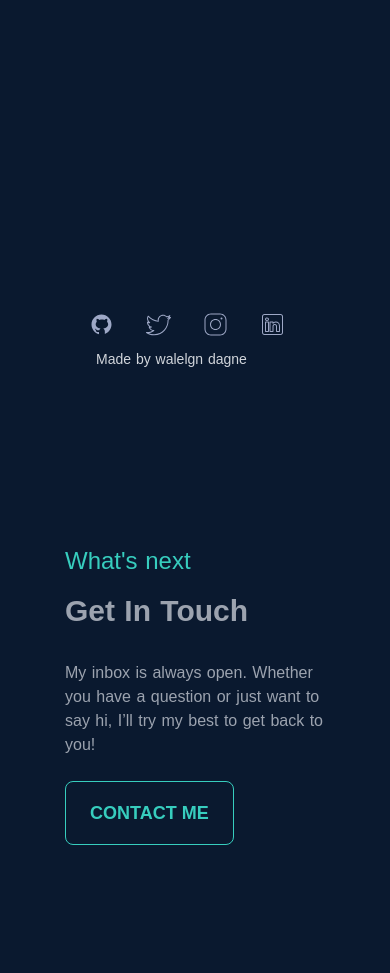
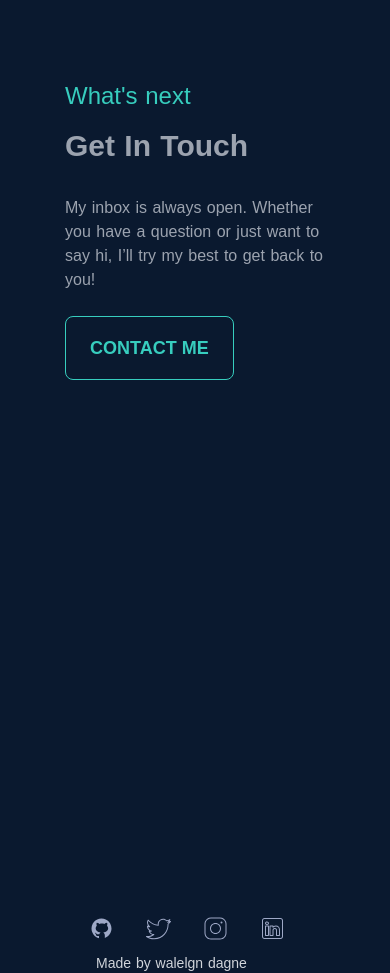
Before and after one commit to waledagne/portfolio-site, a Nuxt app: page / in a window 390 px wide. Shown: the part 4160-5133 px from the top of the page. Built offline with nearby package versions, Linux system fonts and the light colour scheme.

Commit message:
reposition hello above from footer in mobile

```diff
--- a/pages/index.vue
+++ b/pages/index.vue
@@ -40,15 +40,16 @@
       <div>
         <Works />
       </div>
+
+      <div>
+        <Hello />
+      </div>
       <div class="flex-row pr-4">
         <Social />
       </div>
 
       <div class="">
         <Footer />
-      </div>
-      <div>
-        <Hello />
       </div>
     </div>
   </div>
```
